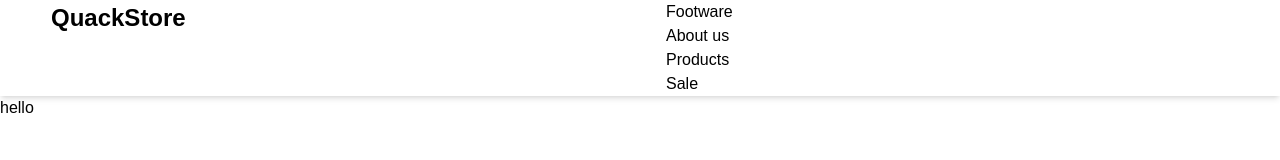
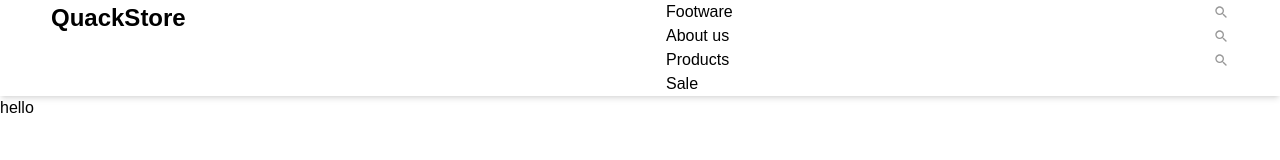
Before and after one commit to ElAndy94/QuackStore, a Next.js app: page / in a window 1280 px wide. Shown: the top 160 px of the page. Built offline with nearby package versions, Linux system fonts and the light colour scheme; no server answers; a web font is replaced by a local one.

Commit message:
icon component amendment

```diff
--- a/components/UI/Icon.tsx
+++ b/components/UI/Icon.tsx
@@ -1,47 +1,24 @@
 import clsx from 'clsx';
 import { ReactSVG } from 'react-svg';
-import BackArrowIcon from '/assets/icons/back-arrow.svg';
-import BottomChevronIcon from '/assets/icons/bottom-chevron.svg';
-import BrandIcon from '/assets/icons/brand.svg';
-import ChevronIcon from '/assets/icons/chevron.svg';
-import ClosedEyeIcon from '/assets/icons/closed-eye.svg';
-import CopyIcon from '/assets/icons/copy.svg';
-import CrossIcon from '/assets/icons/cross.svg';
-import DateIcon from '/assets/icons/date.svg';
-import DefaultImageIcon from '/assets/icons/default-image.svg';
-import ErrorExclamationIcon from '/assets/icons/error-exclamation.svg';
-import ImageErrorIcon from '/assets/icons/image-error.svg';
-import NoOffersIcon from '/assets/icons/no-offers.svg';
-import OffersIcon from '/assets/icons/offers.svg';
-import OpenEyeIcon from '/assets/icons/open-eye.svg';
-import RadioIcon from '/assets/icons/radio-button.svg';
-import RocketIcon from '/assets/icons/rocket.svg';
-import SearchIcon from '/assets/icons/search.svg';
-import checkboxTick from '/assets/icons/tick.svg';
-import TimeIcon from '/assets/icons/time.svg';
-import UploadIcon from '/assets/icons/upload.svg';
 
 const ICONS = {
-  tick: checkboxTick,
-  cross: CrossIcon,
-  search: SearchIcon,
-  chevron: ChevronIcon,
-  brand: BrandIcon,
-  upload: UploadIcon,
-  offers: OffersIcon,
-  copy: CopyIcon,
-  rocket: RocketIcon,
-  time: TimeIcon,
-  date: DateIcon,
-  'open-eye': OpenEyeIcon,
-  'closed-eye': ClosedEyeIcon,
-  'back-arrow': BackArrowIcon,
-  'error-exclamation': ErrorExclamationIcon,
-  'default-image': DefaultImageIcon,
-  'image-error': ImageErrorIcon,
-  'bottom-chevron': BottomChevronIcon,
-  'no-offers': NoOffersIcon,
-  radio: RadioIcon,
+  tick: '/assets/icons/tick.svg',
+  cross: '/assets/icons/cross.svg',
+  search: '/assets/icons/search.svg',
+  chevron: '/assets/icons/cross.svg',
+  upload: '/assets/icons/upload.svg',
+  copy: '/assets/icons/copy.svg',
+  rocket: '/assets/icons/rocket.svg',
+  time: '/assets/icons/time.svg',
+  date: '/assets/icons/date.svg',
+  'open-eye': '/assets/icons/open-eye.svg',
+  'closed-eye': '/assets/icons/closed-eye.svg',
+  'back-arrow': '/assets/icons/back-arrow.svg',
+  'error-exclamation': '/assets/icons/error-exclamation.svg',
+  'default-image': '/assets/icons/default-image.svg',
+  'image-error': '/assets/icons/image-error.svg',
+  'bottom-chevron': '/assets/icons/bottom-chevron.svg',
+  radio: '/assets/icons/radio-button.svg',
 };
 
 export type IconNames = keyof typeof ICONS;
```
